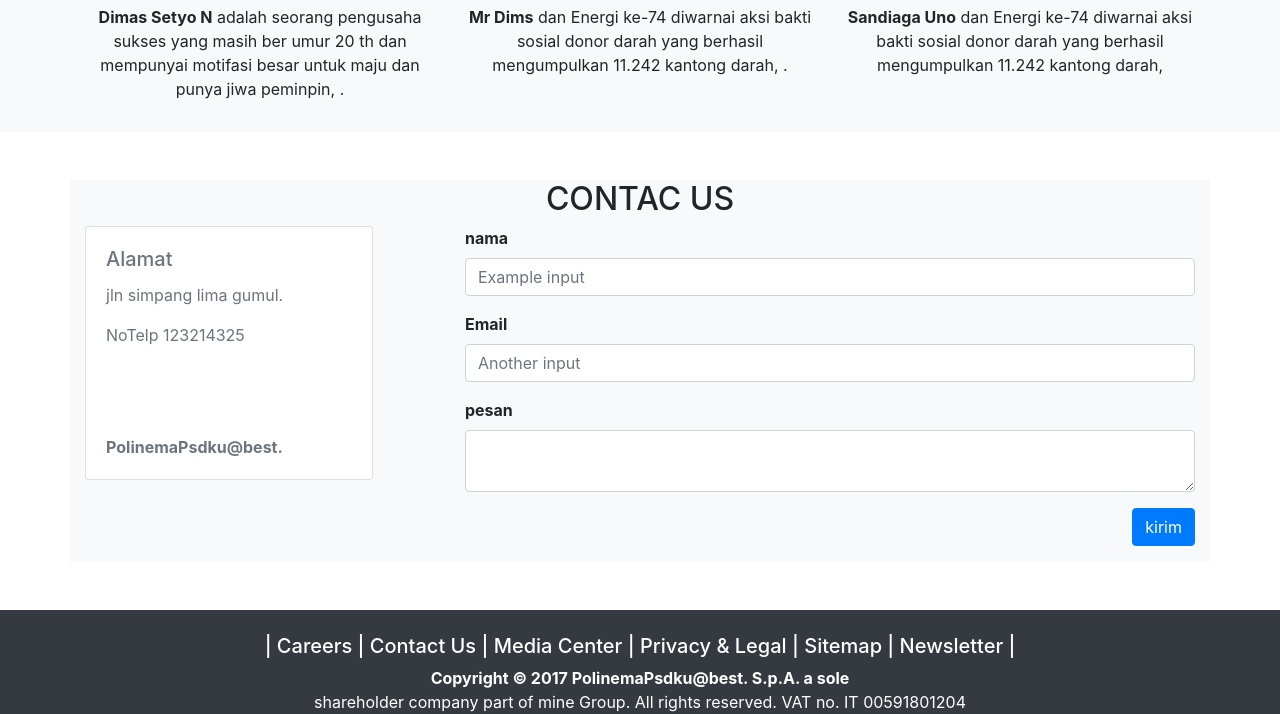
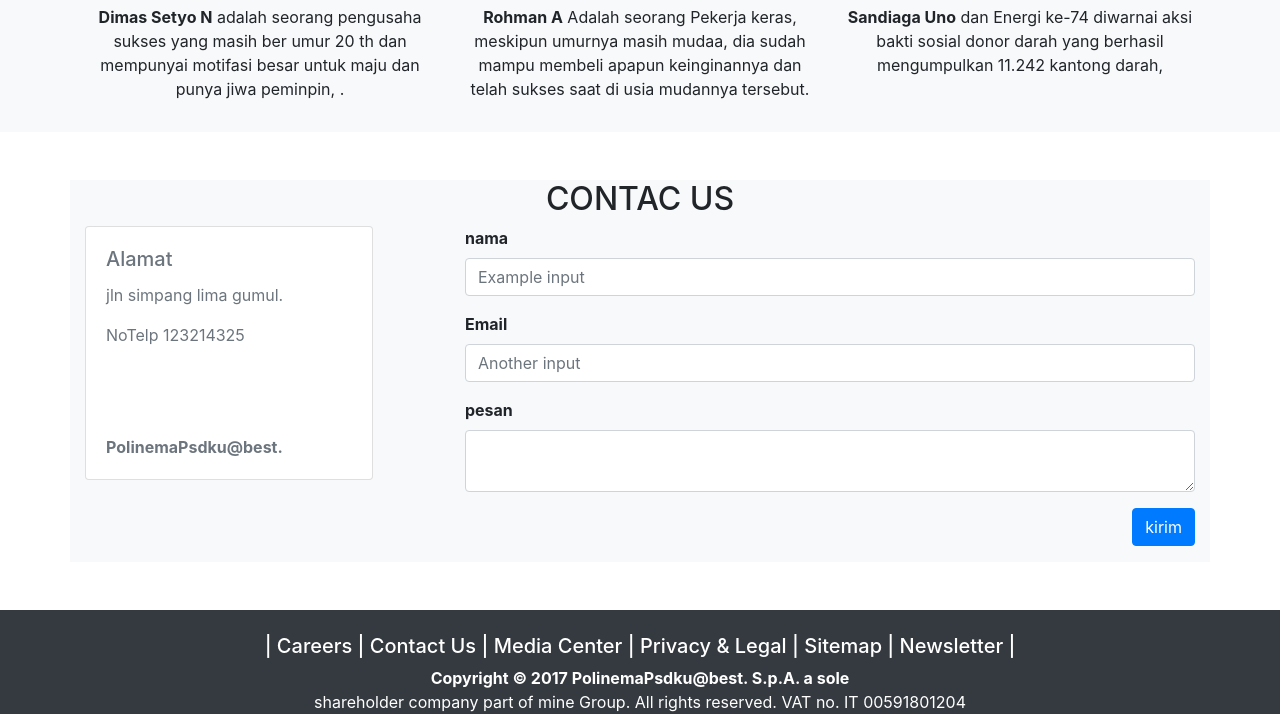
Before and after one commit to GundalaPutraPETIR/tugasweb.io, a plain HTML site: page index.html in a window 1280 px wide. Shown: the part 1784-2498 px from the top of the page. Drawn offline with nearby package versions, Linux system fonts and the light colour scheme.

Commit message:
Rohman Adinata
Saya menganti biodata singkat saya

```diff
--- a/index.html
+++ b/index.html
@@ -128,7 +128,7 @@
               <div class="col-lg-4 col-md-4 col-sm-12 col-xs-12">
                 <img src="rm.jpg" class="rounded-circle" width="70%" height="50%">
                 <h3>ROHMAN</h3>
-                <p class="text-jutify"><strong>Mr Dims</strong> dan Energi ke-74 diwarnai aksi bakti sosial donor darah yang berhasil mengumpulkan 11.242 kantong darah, .</p>
+                <p class="text-jutify"><strong>Rohman A</strong> Adalah seorang Pekerja keras, meskipun umurnya masih mudaa, dia sudah mampu membeli apapun keinginannya dan telah sukses saat di usia mudannya tersebut.</p>
 
               </div>
               <div class="col-lg-4 col-md-4 col-sm-12 col-xs-12">
```
